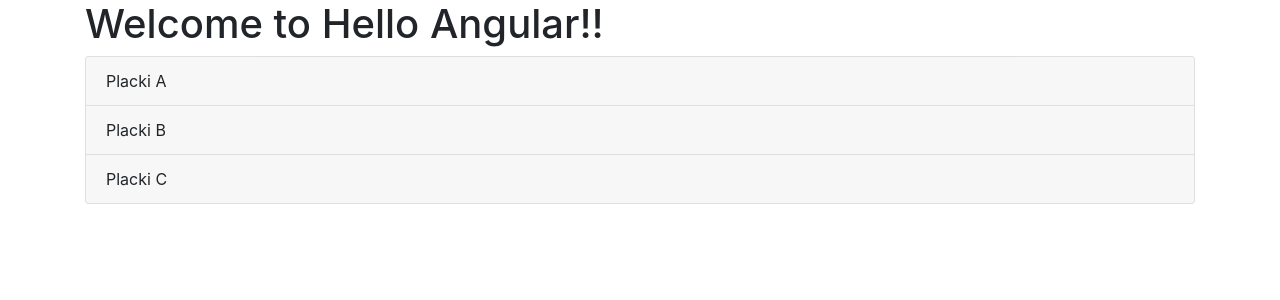
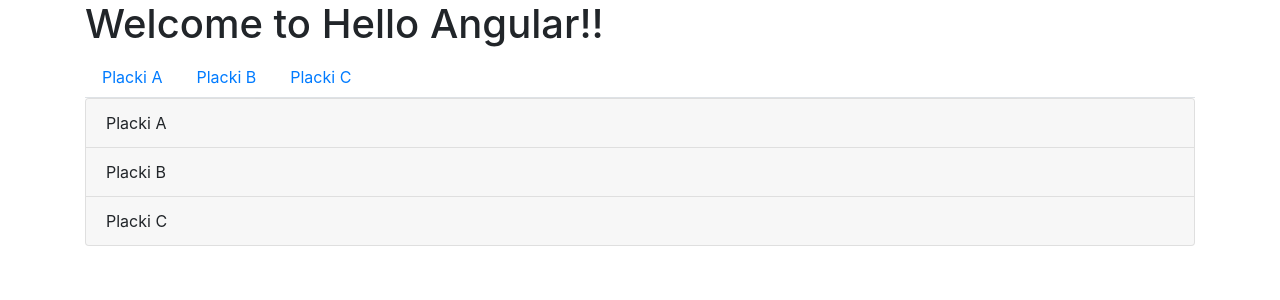
Before and after one commit to pawel13/angular-spotify3, an Angular app: page / in a window 1280 px wide. Shown: the top 300 px of the page. Built offline with nearby package versions, Linux system fonts and the light colour scheme.

Commit message:
Tabs nav

```diff
--- a/src/app/shared/shared.module.ts
+++ b/src/app/shared/shared.module.ts
@@ -5,12 +5,13 @@
 import { CardComponent } from './card/card.component';
 import { TabsComponent } from './tabs/tabs.component';
 import { TabComponent } from './tab/tab.component';
+import { TabsNavComponent } from './tabs-nav/tabs-nav.component';
 
 @NgModule({
-  declarations: [HighlightDirective, UnlessDirective, CardComponent, TabsComponent, TabComponent],
+  declarations: [HighlightDirective, UnlessDirective, CardComponent, TabsComponent, TabComponent, TabsNavComponent],
   imports: [
     CommonModule
   ],
-  exports: [HighlightDirective, UnlessDirective, CardComponent, TabsComponent, TabComponent]
+  exports: [HighlightDirective, UnlessDirective, CardComponent, TabsComponent, TabComponent, TabsNavComponent]
 })
 export class SharedModule { }
--- /dev/null
+++ b/src/app/shared/tabs-nav/tabs-nav.component.html
@@ -0,0 +1,5 @@
+<ul class="nav nav-tabs">
+  <li class="nav-item" *ngFor="let tab of tabs">
+    <a class="nav-link" href="#">{{tab.title}}</a>
+  </li>
+</ul>
--- /dev/null
+++ b/src/app/shared/tabs-nav/tabs-nav.component.ts
@@ -0,0 +1,19 @@
+import { Component, OnInit, Input } from '@angular/core';
+import { TabComponent } from '../tab/tab.component';
+
+@Component({
+  selector: 'app-tabs-nav',
+  templateUrl: './tabs-nav.component.html',
+  styleUrls: ['./tabs-nav.component.scss']
+})
+export class TabsNavComponent implements OnInit {
+
+  @Input()
+  tabs:TabComponent[] = []
+
+  constructor() { }
+
+  ngOnInit() {
+  }
+
+}
--- a/src/app/shared/tabs/tabs.component.html
+++ b/src/app/shared/tabs/tabs.component.html
@@ -1,4 +1,6 @@
 <div class="accordion">
+
+  <app-tabs-nav [tabs]="tabsList"></app-tabs-nav>
 
   <ng-content></ng-content>
 
```
Also changed, not shown: src/app/shared/tabs-nav/tabs-nav.component.scss (added), 1 other file (tests, documents, lock files or other folders).
